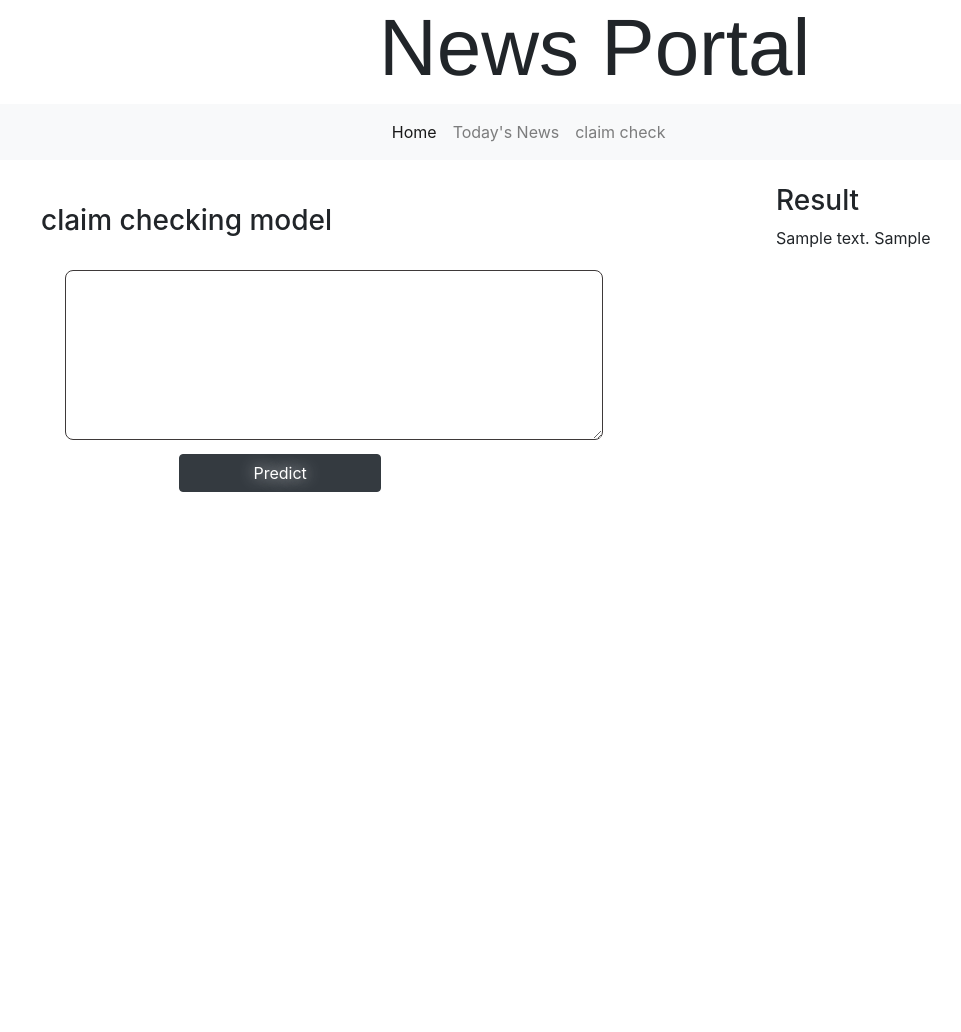
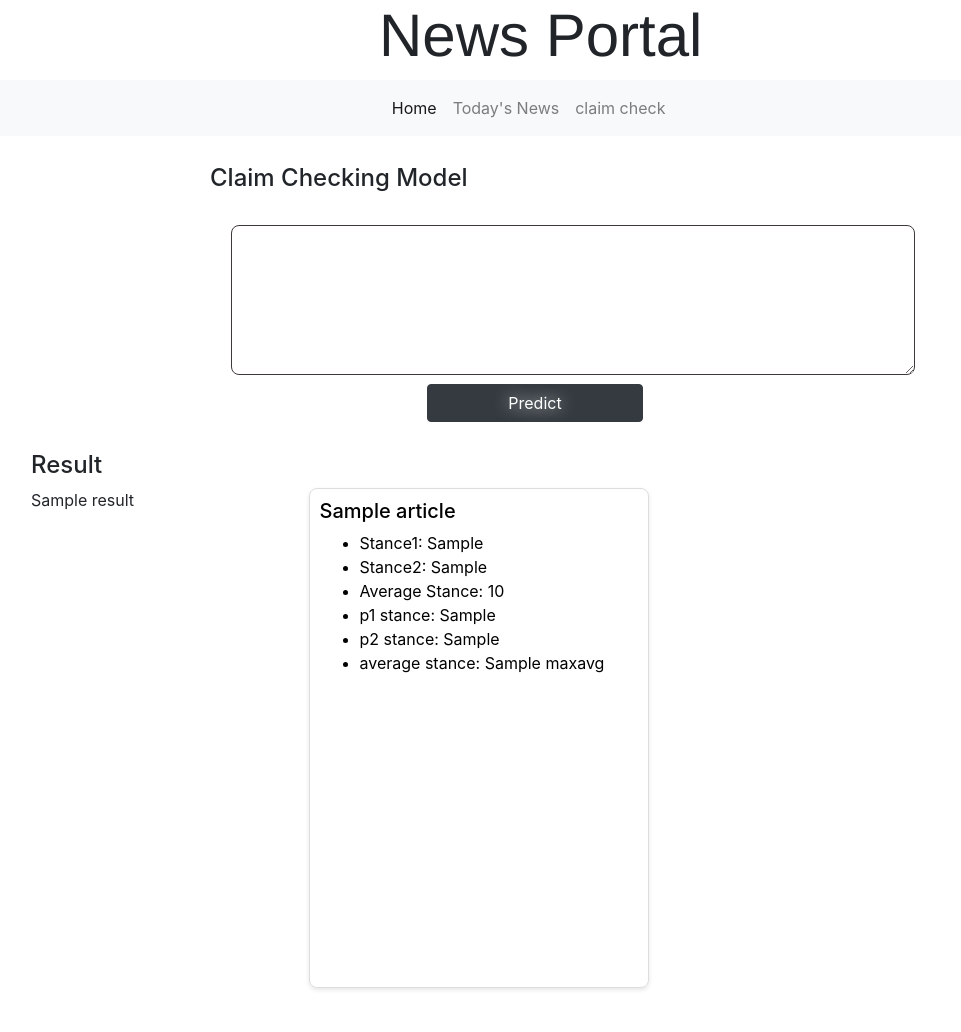
Before and after one commit to saffi-saffs/FakeNews, a Django app: template NewsSite/homePage/templates/homePage/claimchecking.html in a window 1280 px wide. Shown: the whole page, without its empty margins (69-1030 px from the left). Before the commit the page ends 492 px from the top, so only its background shows below. Run offline with Django 4.2, Linux system fonts and the light colour scheme; the template is opened without the code that fills it: most values are stand-ins (such as "Sample title", 1, 10 or a date in 2020); some libraries are stand-ins or nearby versions.

Commit message:
Added stance Detection

```diff
--- a/NewsSite/NewsPaper/urls.py
+++ b/NewsSite/NewsPaper/urls.py
@@ -1,7 +1,7 @@
 from django.urls import path,include
 from . import views
 urlpatterns=[path("",views.News,name="news"),
-path("database",views.News,name="google_news_database"),
+path("database",views.News,name="show_articles"),
 
 
 
--- a/NewsSite/homePage/static/homePage/styles.css
+++ b/NewsSite/homePage/static/homePage/styles.css
@@ -1,22 +1,22 @@
 .headline h2 {
-    font-family: 'Franklin Gothic Medium', 'Arial Narrow', Arial, sans-serif;
-    font-size: 80px;
+  font-family: "Franklin Gothic Medium", "Arial Narrow", Arial, sans-serif;
+  font-size: 60px;
   margin-left: 35%;
 }
 
 form textarea {
-    width: 80%;
-    height: 170px;
+  width: 95%;
+  height: 150px;
   resize: vertical;
   border-radius: 8px;
   border: 1px solid #3e3939;
-    padding: 8px;
-    padding-top: 5px;
+  padding: 2px;
+  padding-top: 2px;
   margin-left: 20px;
 }
 
 form label {
-    font-size: 30px;
+  font-size: 20px;
 }
 
 .text-center {
@@ -26,19 +26,18 @@ form label {
 
 .detectionWindow {
   justify-content: center;
-    padding: 15px;
-    margin: 10px;
-    margin-top: 5px;
+  padding: 2px;
+  margin: 2px;
 }
 
 form button {
-    margin-left: 20%;
+  margin-left: 30%;
   width: 30%;
-    margin-top: 8px;
+  margin-top: 3px;
 }
 
 form {
-    margin: 4px;
+  margin: 1px;
 }
 
 .resultPredict {
--- a/NewsSite/homePage/templates/homePage/claimchecking.html
+++ b/NewsSite/homePage/templates/homePage/claimchecking.html
@@ -1,12 +1,44 @@
 {% extends 'homePage/index.html' %} {% block content %}
+<style>
+  #modelPredictions {
+    width: 100%;
+    height: 500px;
+    border-bottom: 1px solid #ccc;
+    padding-bottom: 20px;
+    margin-bottom: 20px;
+    border: 1px solid #ddd;
+    border-radius: 8px;
+    padding: 10px;
+    box-shadow: 0 2px 4px rgba(0, 0, 0, 0.1);
+    overflow-y: auto;
+  }
+a:link {
+  text-decoration: none;
+  color:black;
+}
+a:visited {
+  text-decoration: none;
+  color:black;
 
+}
+a:hover {
+  text-decoration: none;
+  color:blue;
+}
+a:active {
+  text-decoration: none;
+  color:black;
+
+}
+
+</style>
 <div class="container mt-4">
-  <div class="row">
+  <div class="row justify-content-center">
     <!-- Detection Window Column -->
     <div class="col-md-8">
       <!-- Detection page -->
       <div class="detectionWindow">
-        <h3>claim checking model</h3>
+        <h4>Claim Checking Model</h4>
 
         <form action="{% url 'claimcheck' %}" method="post">
           {% csrf_token %}
@@ -23,12 +55,86 @@
         </form>
       </div>
     </div>
+  </div>
+  <!-- Result section -->
+  <div class="col-md-12 mt-4">
+    <h4>Result</h4>
+    <div class="row">
+      <div class="col-md-3 mb-3">{{ result }}</div>
+      {% for article in claim_results %}
+      <div class="col-md-4 mb-4">
+          <a href="{{ article.link }}">
+        <div id="modelPredictions">
+          <h5>{{ article.title }}</h5>
+          <ul>
+            <li>Stance1: {{ article.p1 }}</li>
+            <li>Stance2: {{ article.p2 }}</li>
+            <li>Average Stance: {{ article.average }}</li>
 
-    <!-- Result section -->
-    <div class="col-md-4">
-      <h3>Result</h3>
-      {{ context }} {{ claim_results }}
+            <!-- Display max value of p2 -->
+             <li>p1 stance: {{ article.maxp1 }}</li>
+             <li>p2 stance: {{ article.maxp2 }}</li>
+             <li>average stance: {{ article.maxavg }}</li>
+
+
+
+            <!-- Display max value of p2 -->
+          </ul>
+        </div>
+        </a>
+      </div>
+      {% endfor %}
     </div>
   </div>
 </div>
+
+<script>
+  function setUserInputToSessionStorage() {
+    userInputValue = document.getElementById("user_input").value;
+    sessionStorage.setItem("user_input", userInputValue);
+  }
+
+  async function makePrediction(event) {
+    event.preventDefault(); // Prevent default form submission behavior
+
+    // Get user input
+    userInputValue = document.getElementById("user_input").value;
+
+    try {
+      // asynchronous POST request to the Django view
+      const response = await fetch('{% url "home" %}', {
+        method: "POST",
+        headers: {
+          "Content-Type": "application/x-www-form-urlencoded",
+          "X-CSRFToken": "{{ csrf_token }}",
+        },
+        body: new URLSearchParams({
+          user_input: userInputValue,
+        }),
+      });
+
+      const data = await response.json();
+      console.log(data);
+
+      // Update only the result section dynamically
+      document.getElementById("result").innerHTML =
+        "<p>" + data.result + "</p><p>" + data.prediction + "</p>";
+
+      // Set the user input back to the input field
+      document.getElementById("user_input").value = userInputValue;
+    } catch (error) {
+      console.error("Error:", error);
+    }
+  }
+
+  // Retain user input on page reload
+  window.onload = function () {
+    // Check session storage for user input
+    const storedUserInput = sessionStorage.getItem("user_input");
+
+    if (storedUserInput) {
+      document.getElementById("user_input").value = storedUserInput;
+    }
+  };
+</script>
 {% endblock %}
```
Also changed, not shown: NewsSite/NewsPaper/templates/NewsPaper/newsindex.html (+19 -29 lines), NewsSite/NewsPaper/templates/NewsPaper/todaysNews.html (+12 -59 lines), NewsSite/homePage/templates/homePage/index.html (+7 -8 lines), NewsSite/homePage/views.py (+40 -21 lines). Lines whose indentation alone changed are shown as unchanged.
